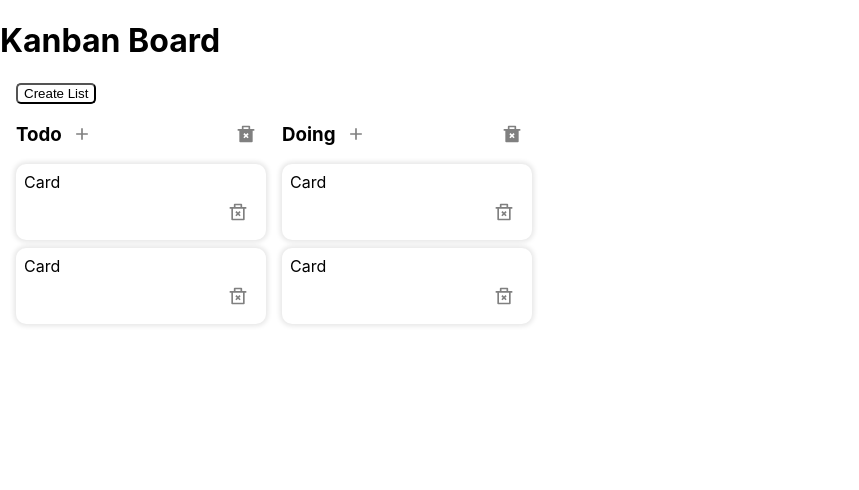
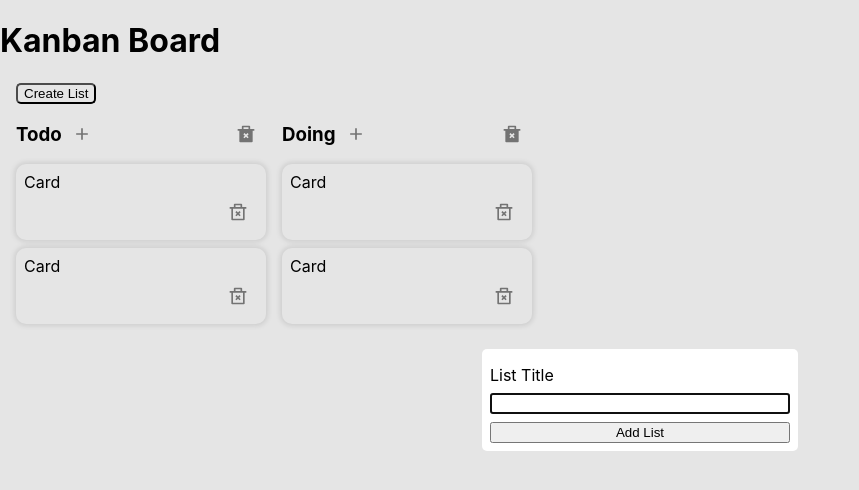
Before and after one commit to Chaitanya-Shahare/trello-clone, a React (Create React App) app: page / in a window 1280 px wide. Both pictures are taken after a click on the button "Create List". Shown: the top 490 px of the page, without its empty margins (0-859 px from the left). Built offline with nearby package versions, Linux system fonts and the light colour scheme.

Commit message:
Add & delete card & list done

```diff
--- a/package.json
+++ b/package.json
@@ -5,6 +5,7 @@
   "dependencies": {
     "@remixicon/react": "^4.6.0",
     "cra-template": "1.2.0",
+    "nanoid": "^5.0.9",
     "react": "^19.0.0",
     "react-dom": "^19.0.0",
     "react-scripts": "5.0.1",
--- a/src/components/KanbanBoard.jsx
+++ b/src/components/KanbanBoard.jsx
@@ -1,6 +1,7 @@
 import React, { useEffect, useState } from "react";
 import "./KanbanBoard.scss";
 import List from "./List";
+import { nanoid } from "nanoid";
 
 function KanbanBoard() {
   // array of objects of type list
@@ -41,17 +42,46 @@ function KanbanBoard() {
     setBoard(dummyBoard);
   };
 
-  // list
-  //   {
-  //   id:
-  //   title:
-  //   cards: [
-  //   {
-  //   id:
-  //   title:
-  //     }
-  //   ]
-  //     }
+  const [isCardModalOpen, setIsCardModalOpen] = useState(false);
+  const [isCreateListModalOpen, setIsCreateListModalOpen] = useState(false);
+
+  const [listIndex, setListIndex] = useState(0);
+  const [title, setTitle] = useState("");
+
+  const handleAddCard = (e) => {
+    e.preventDefault();
+    setIsCardModalOpen(false);
+    let newboard = [...board];
+    newboard[listIndex].cards.push({
+      id: nanoid(),
+      title,
+    });
+    setTitle("");
+    setBoard(newboard);
+  };
+
+  const toggleCardModal = (index) => {
+    setListIndex(index);
+    setIsCardModalOpen(true);
+  };
+
+  const handleCreateList = (e) => {
+    e.preventDefault();
+    setIsCreateListModalOpen(false);
+    setBoard((prev) => [
+      ...prev,
+      {
+        id: nanoid(),
+        title: title,
+      },
+    ]);
+    setTitle("");
+  };
+
+  const deleteList = (listId) => {
+    let newBoard = board.filter((list) => list.id !== listId);
+    setBoard(newBoard);
+  };
 
   useEffect(() => {
     initializeBoard();
@@ -59,12 +89,63 @@ function KanbanBoard() {
 
   return (
     <>
-      <button className="create-list-btn">Create List</button>
+      <button
+        className="create-list-btn"
+        onClick={() => setIsCreateListModalOpen(true)}
+      >
+        Create List
+      </button>
       <div className="board">
-        {board.map((list) => {
-          return <List key={list.id} title={list.title} cards={list.cards} />;
+        {board.map((list, index) => {
+          return (
+            <List
+              key={list.id}
+              id={list.id}
+              title={list.title}
+              cards={list.cards}
+              toggleCardModal={() => {
+                toggleCardModal(index);
+                setIsCardModalOpen(true);
+              }}
+              deleteList={deleteList}
+            />
+          );
         })}
       </div>
+
+      {isCardModalOpen && (
+        <div className="modal">
+          <form className="modal__details" onSubmit={handleAddCard}>
+            <label htmlFor="card-title-input"></label>
+            Card Title
+            <input
+              type="text"
+              id="card-title-input"
+              value={title}
+              autoFocus
+              onChange={(e) => setTitle(e.target.value)}
+            />
+            <input type="submit" value="Add Card" />
+          </form>
+        </div>
+      )}
+
+      {isCreateListModalOpen && (
+        <div className="modal">
+          <form className="modal__details" onSubmit={handleCreateList}>
+            <label htmlFor="list-title-input"></label>
+            List Title
+            <input
+              type="text"
+              id="list-title-input"
+              value={title}
+              onChange={(e) => setTitle(e.target.value)}
+              autoFocus
+            />
+            <input type="submit" value="Add List" />
+          </form>
+        </div>
+      )}
     </>
   );
 }
--- a/src/components/KanbanBoard.scss
+++ b/src/components/KanbanBoard.scss
@@ -9,3 +9,30 @@
   padding: 0 1rem;
   gap: 1rem;
 }
+
+.modal {
+  position: fixed;
+  top: 0;
+  left: 0;
+  width: 100vw;
+  height: 100vh;
+  background-color: rgba(0, 0, 0, 0.1);
+  display: flex;
+  justify-content: center;
+  align-items: center;
+
+  &__details {
+    background-color: white;
+    padding: 0.5rem;
+    width: 300px;
+    border-radius: 5px;
+
+    display: flex;
+    flex-direction: column;
+    gap: 0.5rem;
+
+    #card-title-input {
+      height: 3rem;
+    }
+  }
+}
--- a/src/components/List.jsx
+++ b/src/components/List.jsx
@@ -1,21 +1,17 @@
 import React from "react";
 import "./List.scss";
 import Card from "./Card";
-import {
-  RiAddFill,
-  RiDeleteBack2Fill,
-  RiDeleteBin2Fill,
-} from "@remixicon/react";
+import { RiAddFill, RiDeleteBin2Fill } from "@remixicon/react";
 
-function List({ title, cards = [] }) {
+function List({ id, title, cards = [], toggleCardModal, deleteList }) {
   return (
     <div className="list">
       <div className="list__header">
         <h3 className="list__title">{title}</h3>
-        <button className="list__add-btn">
+        <button className="list__add-btn" onClick={toggleCardModal}>
           <RiAddFill size={20} />
         </button>
-        <button className="card__delete-btn">
+        <button className="card__delete-btn" onClick={() => deleteList(id)}>
           <RiDeleteBin2Fill size={20} />
         </button>
       </div>
```
Also changed, not shown: 1 other file (tests, documents, lock files or other folders).
